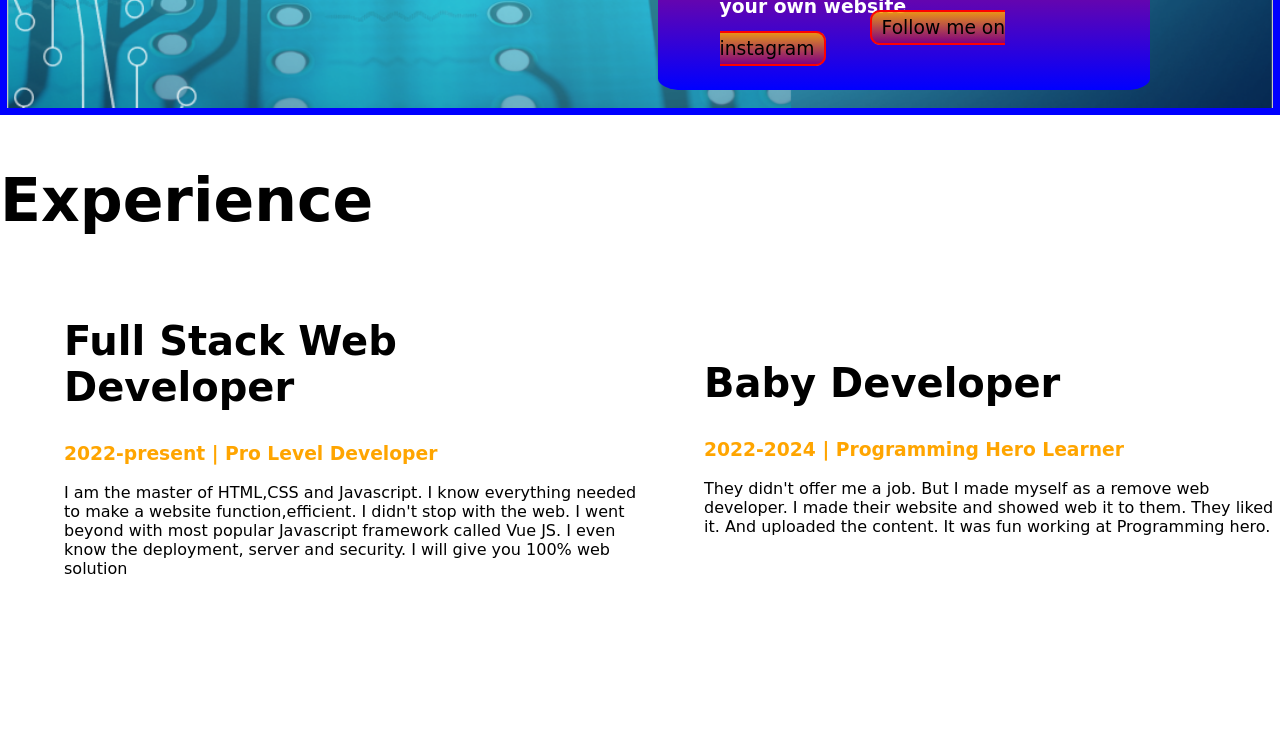
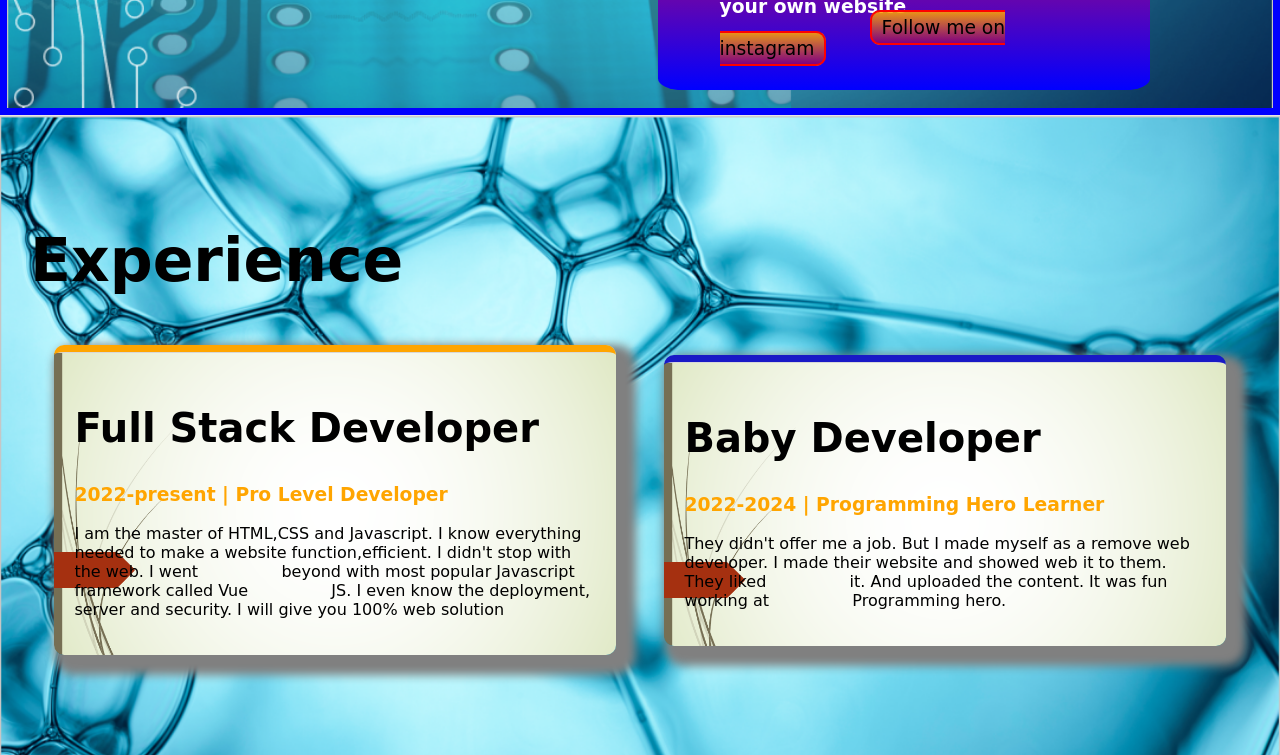
Before and after one commit to sayeed123456/Developer-Magic, a plain HTML site: page index.html in a window 1280 px wide. Shown: the part 1141-1896 px from the top of the page. Before the commit the page ends 1735 px from the top, so only its background shows below. Drawn offline with Linux system fonts and the light colour scheme; a web font is replaced by a local one.

Commit message:
new file

```diff
--- a/index.html
+++ b/index.html
@@ -37,7 +37,7 @@
             <img src="picturers/58c8469a-9fba-4bc4-8f29-494c46a97352.jpg" alt="sayeed" width="300px" height="500px">
         </div>
     </section>
-    <section class="big-dream flex-display">
+    <section class="big-dream flex-display ">
         <div class="mami">
             <img src="picturers/download.jpeg" alt="dream-big" height="300px" width="400px">
         </div>
@@ -60,20 +60,28 @@
     <section class="Experience-area">
         <h1 class="Ex-1">Experience</h1>
         <div class="flex-display">
-            <div class="mama">
-                <h1 class="head">Full Stack Web Developer</h1>
+            <div id="Full-Stack-Developer" class=" Experience-area-2">
+                <h1 class="head">Full Stack Developer</h1>
                 <h3 class="orange-color">2022-present | Pro Level Developer</h3>
-                <p>I am the master of HTML,CSS and Javascript. I know everything needed to make a website
-                    function,efficient. I didn't stop with the web. I went beyond with most popular Javascript framework
-                    called Vue JS. I even know the deployment, server and security. I will give you 100% web solution
+                <p class="new-para">I am the master of HTML,CSS and Javascript. I know everything needed to make a
+                    website
+                    function,efficient. I didn't stop with the web. I went <span class="symbol">beyond</span> with most
+                    popular Javascript framework
+                    called Vue <span class="symbol">JS. </span> I even know the deployment, server and security. I will
+                    give you 100%
+                    web solution
                 </p>
             </div>
-            <div class="mama">
+            <div class=" Experience-area-2">
                 <h1 class="head">Baby Developer</h1>
                 <h3 class="orange-color">2022-2024 | Programming Hero Learner</h3>
-                <p>They didn't offer me a job. But I made myself as a remove web developer. I made their website and
+                <p class="new-para">They didn't offer me a job. But I made myself as a remove web developer. I made
+                    their website and
                     showed
-                    web it to them. They liked it. And uploaded the content. It was fun working at Programming hero.</p>
+                    web it to them. They liked <span class="symbol"> it. And uploaded the content. It was fun working
+                        at</span>
+                    <span class="symbol">Programming hero.</span>
+                </p>
             </div>
         </div>
     </section>
--- a/style.css
+++ b/style.css
@@ -110,3 +110,40 @@ h2 {
 .orange-color {
     color: orange;
 }
+
+.Experience-area-2 {
+    box-shadow: 10px 10px 10px 10px gray;
+    width: 60%;
+    margin-left: 2%;
+    margin-right: 2%;
+    padding: 20px;
+    border-radius: 10px;
+    background-image: url(picturers/Screenshot\ 2022-10-25\ 170717.png);
+    background-size: cover;
+    background-repeat: no-repeat;
+    border-top: 7px solid rgb(25, 25, 198);
+
+}
+
+.Experience-area {
+    padding-bottom: 100px;
+    padding-left: 30px;
+    padding-right: 30px;
+    background-image: url(picturers/Screenshot\ 2022-10-25\ 140749.png);
+    background-repeat: no-repeat;
+    background-size: cover;
+    padding-top: 60px;
+
+}
+
+.new-para {
+    color: black;
+}
+
+.symbol {
+    padding-left: 15%;
+}
+
+#Full-Stack-Developer {
+    border-top: 7px solid orange
+}
```
Also changed, not shown: picturers/Screenshot 2022-10-25 140749.png (added), picturers/Screenshot 2022-10-25 170717.png (added).
